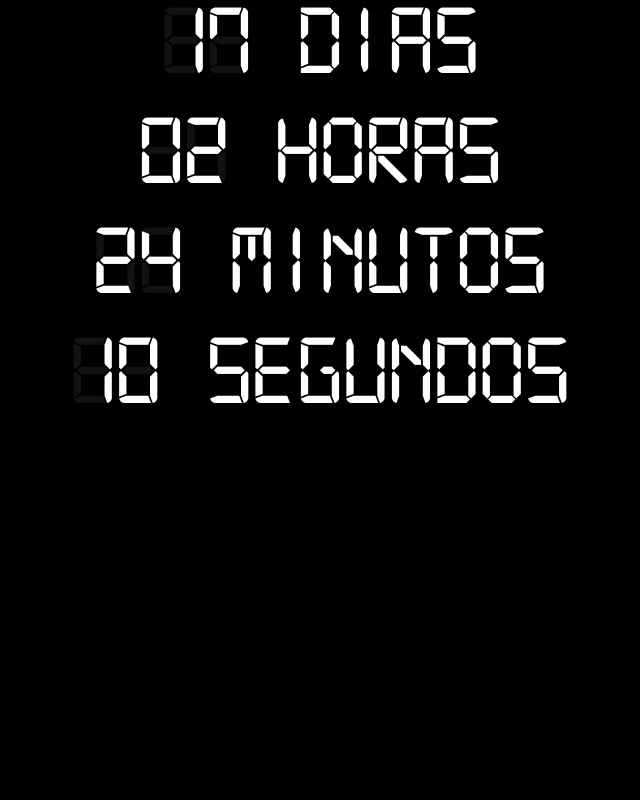
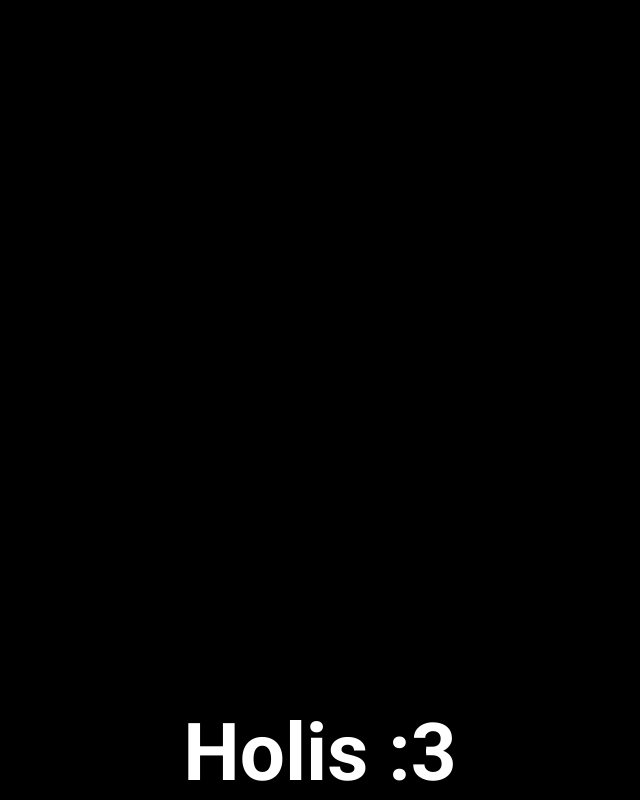
Before and after one commit to egg-jose/come-back-day, a React (Create React App) app: page / in a window 1280 px wide. Shown: the whole page, without its empty margins (320-960 px from the left). Built offline with nearby package versions, Linux system fonts and the light colour scheme.

Commit message:
holis :3

```diff
--- a/public/index.html
+++ b/public/index.html
@@ -3,7 +3,7 @@
   <head>
     <meta charset="utf-8" />
     <meta name="viewport" content="width=device-width, initial-scale=1" />
-
+    <link href="https://fonts.googleapis.com/css?family=Roboto:400,700&display=swap" rel="stylesheet">
     <title>Take me back</title>
   </head>
   <body>
--- a/src/App.css
+++ b/src/App.css
@@ -1,9 +1,9 @@
-@font-face{
+/*@font-face{
     font-family:'digital-7';
     src: url('./fonts/digital-7.ttf');
    }
 
-* {
+ * {
 	margin: 0;
 	padding: 0;
 }
@@ -24,7 +24,7 @@ main {
     border: solid 5px #ffffff;
 }
 
-/* CLOCK */
+
 div.clock {
 	text-align: center;
 	font-size: 100px;
@@ -46,7 +46,7 @@ div.clock .placeholder {
 	position: absolute;
 	top: 0;
 	z-index: 50;
-}/*END CLOCK*/
+}
 
 @media only screen and (max-width: 600px)  {
 	div.clock{
@@ -79,3 +79,5 @@ h1 {
 	color: red;
 
 }
+
+ */
--- /dev/null
+++ b/src/Holis.css
@@ -0,0 +1,21 @@
+* {
+	margin: 0;
+	padding: 0;
+}
+
+body {
+	color: #ffffff;
+	background-color: #000000;
+    font-family: 'Roboto', sans-serif;
+    height:100%;
+}
+h1 {
+    font-size: 500%;
+    text-align: center;
+}
+
+.bottom {
+    position: fixed;
+    width:100%;
+    bottom:0;
+}
--- /dev/null
+++ b/src/Holis.js
@@ -0,0 +1,13 @@
+import React, { Component } from 'react'
+import './Holis.css'
+
+
+export default class Holis extends Component {
+    render() {
+        return (
+            <div className="bottom">
+                <h1>Holis :3</h1>
+            </div>
+        )
+    }
+}
--- a/src/index.js
+++ b/src/index.js
@@ -1,5 +1,6 @@
 import React from 'react';
 import ReactDOM from 'react-dom';
+import Holis from './Holis'
 import App from './App';
 
-ReactDOM.render(<App />, document.getElementById('root'));
+ReactDOM.render(<Holis/>, document.getElementById('root'));
```
